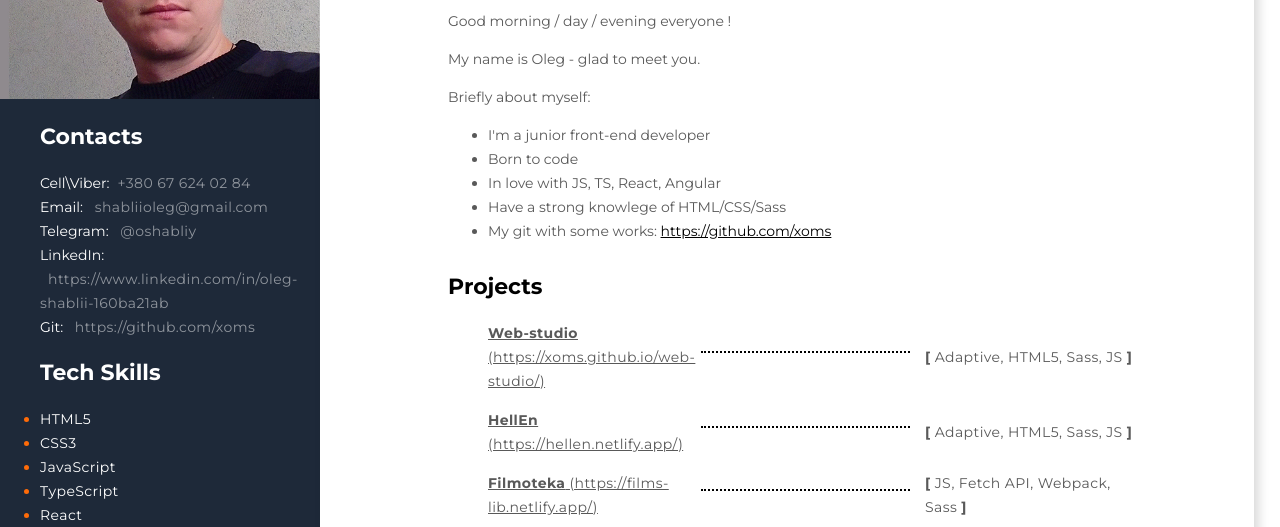
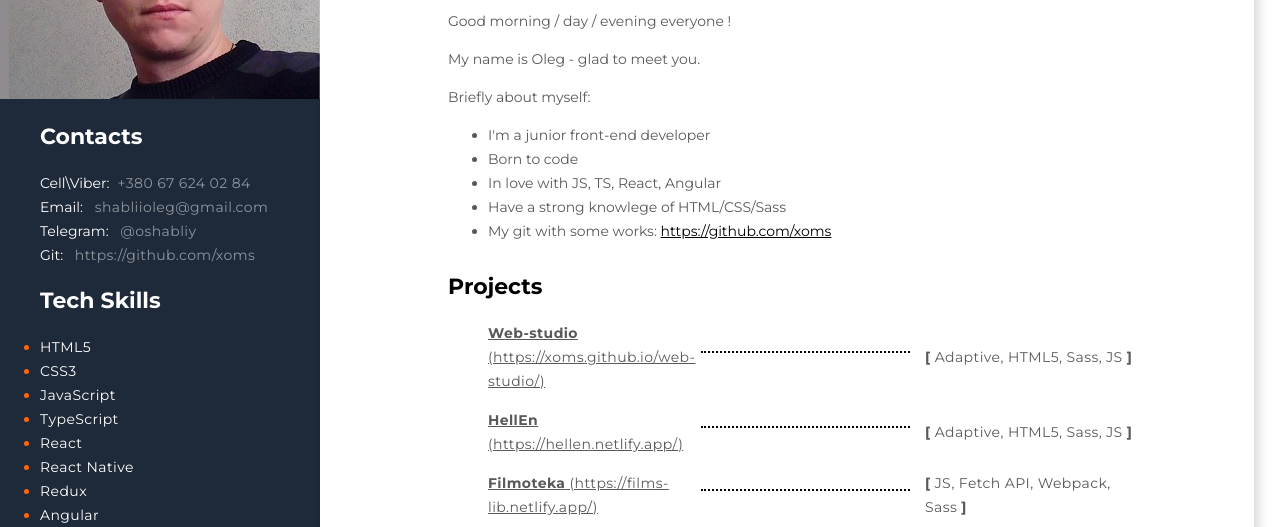
Before and after one commit to Xoms/my-cv, a plain HTML site: page index.html in a window 1280 px wide. Shown: the part 258-785 px from the top of the page. Drawn offline with Linux system fonts and the light colour scheme.

Commit message:
правки

```diff
--- a/index.html
+++ b/index.html
@@ -38,12 +38,6 @@
             <a href="https://telegram.im/@oshabliy" target="_blank"
               >@oshabliy
             </a>
-          </div>
-          <div class="sidebar-contacts-contact">
-            LinkedIn:
-            <a href="https://www.linkedin.com/in/oleg-shablii-160ba21ab" target="_blank"
-              >https://www.linkedin.com/in/oleg-shablii-160ba21ab</a
-            >
           </div>
           <div class="sidebar-contacts-contact">
             Git:
```
Also changed, not shown: 1 other file.
